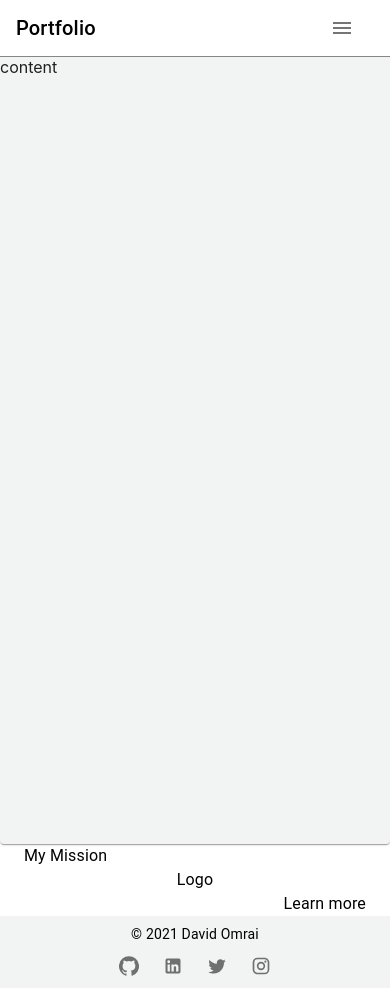
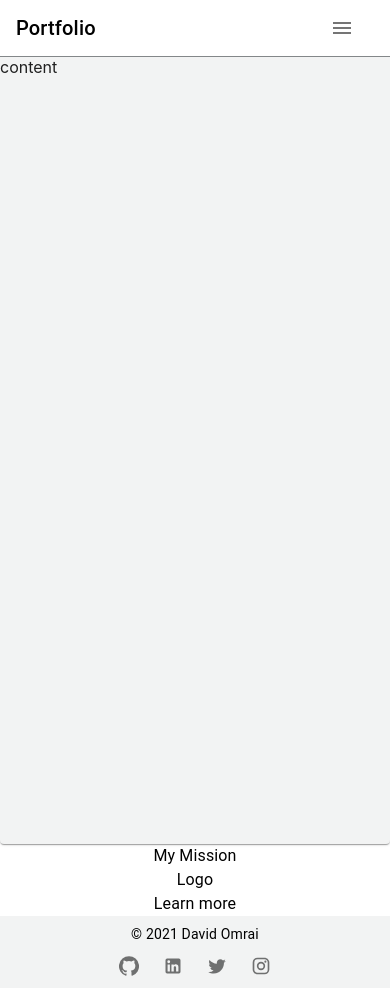
Before and after one commit to daveomri/portfolio, a React (Create React App) app: page / in a window 390 px wide. Built offline with nearby package versions, Linux system fonts and the light colour scheme.

Commit message:
Fixing the styles

```diff
--- a/src/components/footer/Footer.jsx
+++ b/src/components/footer/Footer.jsx
@@ -32,6 +32,25 @@ const useStyles = makeStyles(theme => ({
   },
   social: {
     alignItems: 'center',
+    [theme.breakpoints.up('xs')]: {
+      justifyContent: 'flex-end',
+    },
+    [theme.breakpoints.down('xs')]: {
+      justifyContent: 'center',
+    },
+  },
+  mission: {
+    [theme.breakpoints.up('xs')]: {
+      justifyContent: 'flex-start',
+    },
+    [theme.breakpoints.down('xs')]: {
+      justifyContent: 'center',
+    },
+  },
+  logo: {
+    justifyContent: 'center',
+  },
+  learn: {
     [theme.breakpoints.up('xs')]: {
       justifyContent: 'flex-end',
     },
@@ -77,17 +96,17 @@ const Header = () => {
     <div>
       <Grid container className={classes.root}>
         <Grid item xs={12} sm={4}>
-          <Grid container justifyContent="flex-start">
+          <Grid container className={classes.mission}>
             <Typography>My Mission</Typography>
           </Grid>
         </Grid>
         <Grid item xs={12} sm={4}>
-          <Grid container justifyContent="center">
+          <Grid container className={classes.logo}>
             <Typography>Logo</Typography>
           </Grid>
         </Grid>
         <Grid item xs={12} sm={4}>
-          <Grid container justifyContent="flex-end">
+          <Grid container className={classes.learn}>
             <Typography>Learn more</Typography>
           </Grid>
         </Grid>
```
